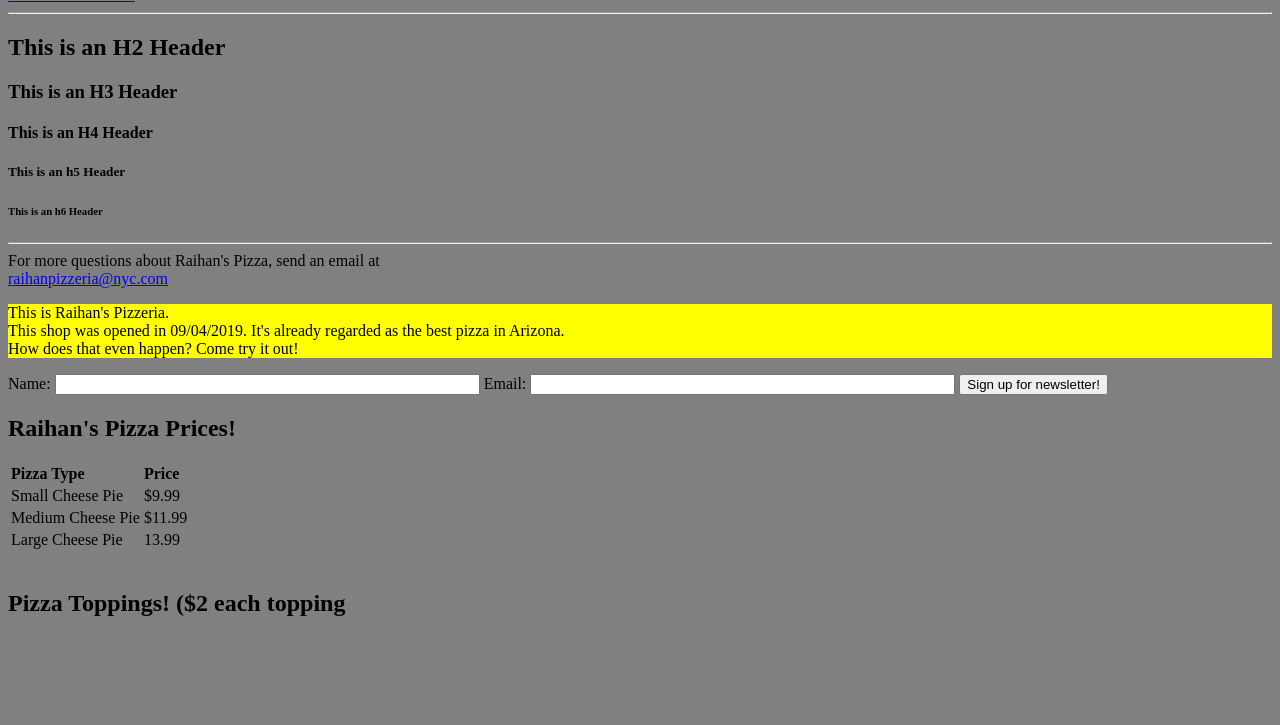
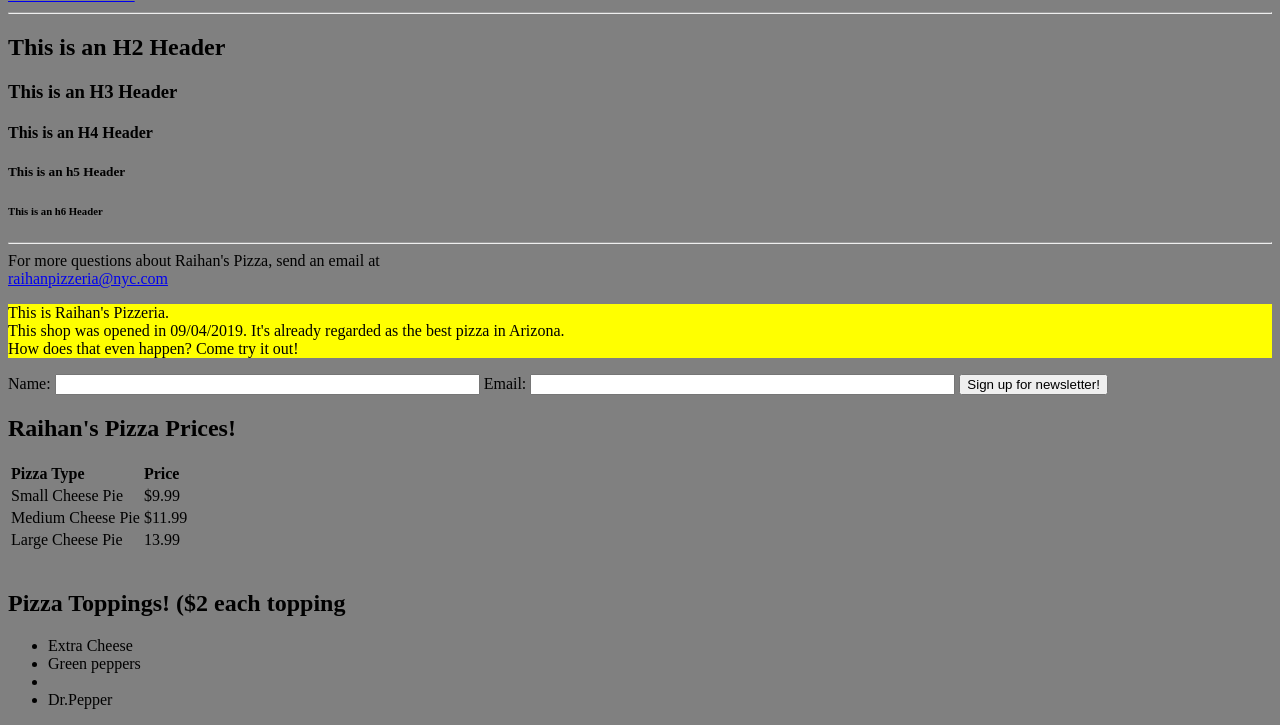
Before and after one commit to fortune404/MergeCon, a plain HTML site: page index.html in a window 1280 px wide. Shown: the part 838-1563 px from the top of the page. Before the commit the page ends 1475 px from the top, so only its background shows below. Drawn offline with Linux system fonts and the light colour scheme.

Commit message:
second attempt emp2

```diff
--- a/index.html
+++ b/index.html
@@ -79,5 +79,10 @@
 
 				<h2>Pizza Toppings! ($2 each topping</h2>
 				<ul>
+				<li>Extra Cheese</li>
+					<li>Green peppers</li>
+					<li></li>
+					<li>Dr.Pepper</li>
+				</ul>
 	</body>
 </html>
```
